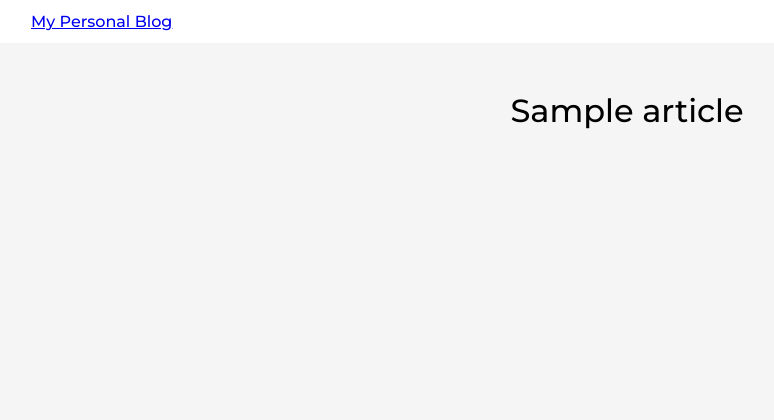
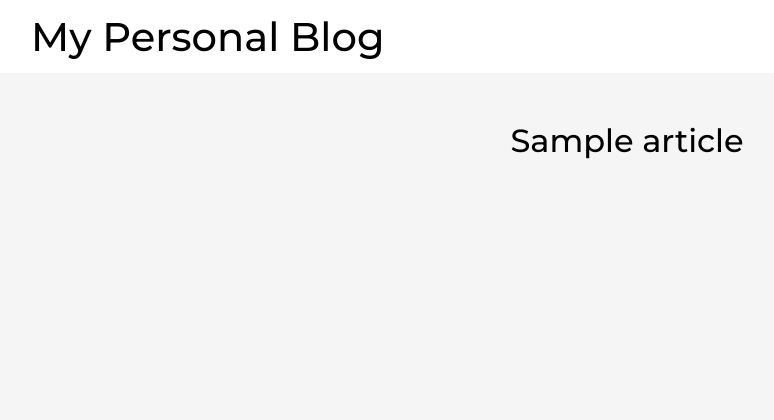
Before and after one commit to BlackstarDamien/my-personal-blog, a Django app: template blog/templates/index.html in a window 1280 px wide. Shown: the top 420 px of the page, without its empty margins (33-807 px from the left). Before the commit the page ends 129 px from the top, so only its background shows below. Run offline with Django 3.2, Linux system fonts and the light colour scheme; the template is opened without the code that fills it: most values are stand-ins (such as "Sample title", 1, 10 or a date in 2020).

Commit message:
Style logo

```diff
--- a/blog/static/styles.css
+++ b/blog/static/styles.css
@@ -13,6 +13,15 @@ body {
 .navbar {
     display: flex;
     padding: 0.75rem 2rem;
+}
+
+.blog-title {
+    font-size: 2.5rem;
+}
+
+.blog-title a {
+    text-decoration: none;
+    color: black;
 }
 
 .blog-content {
```
